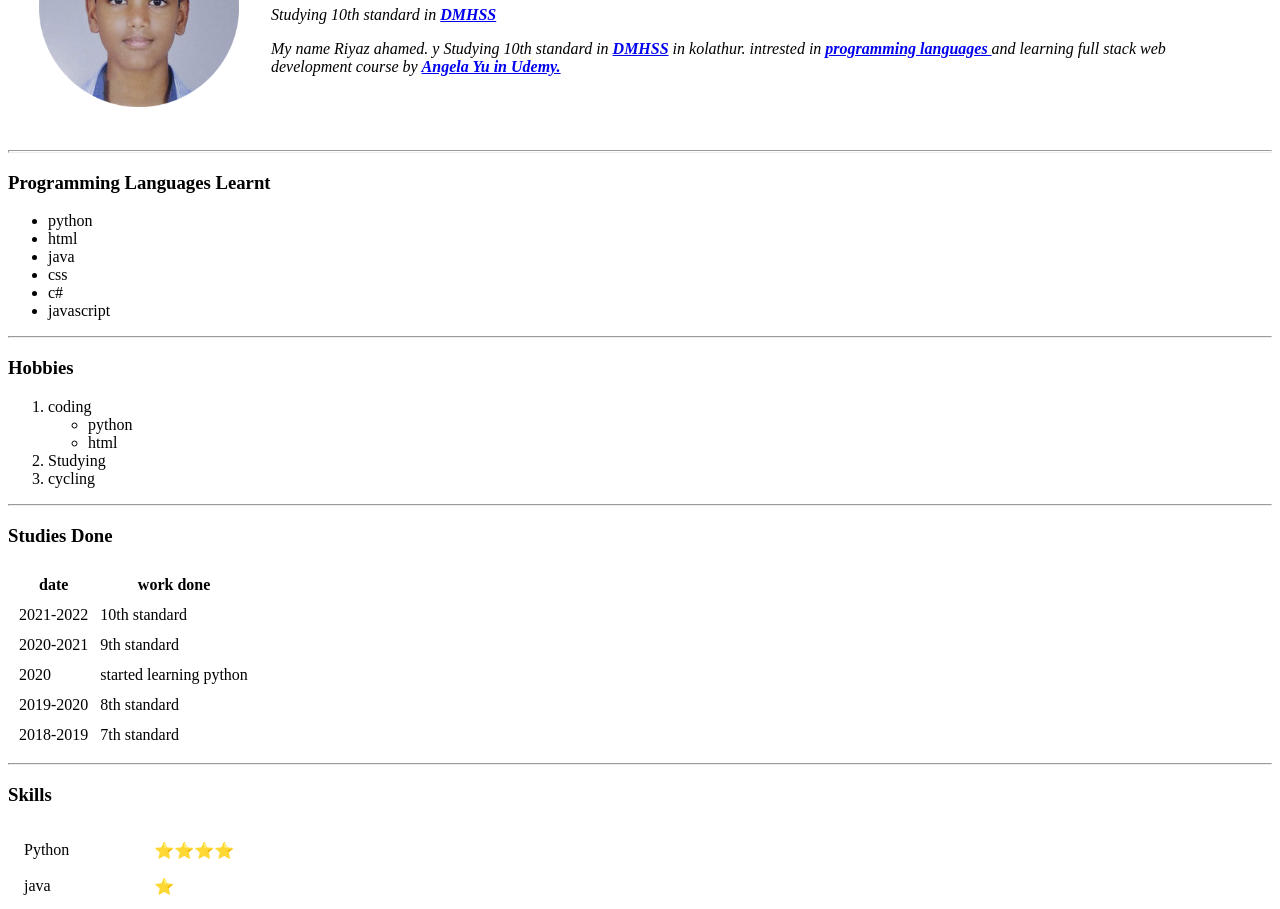
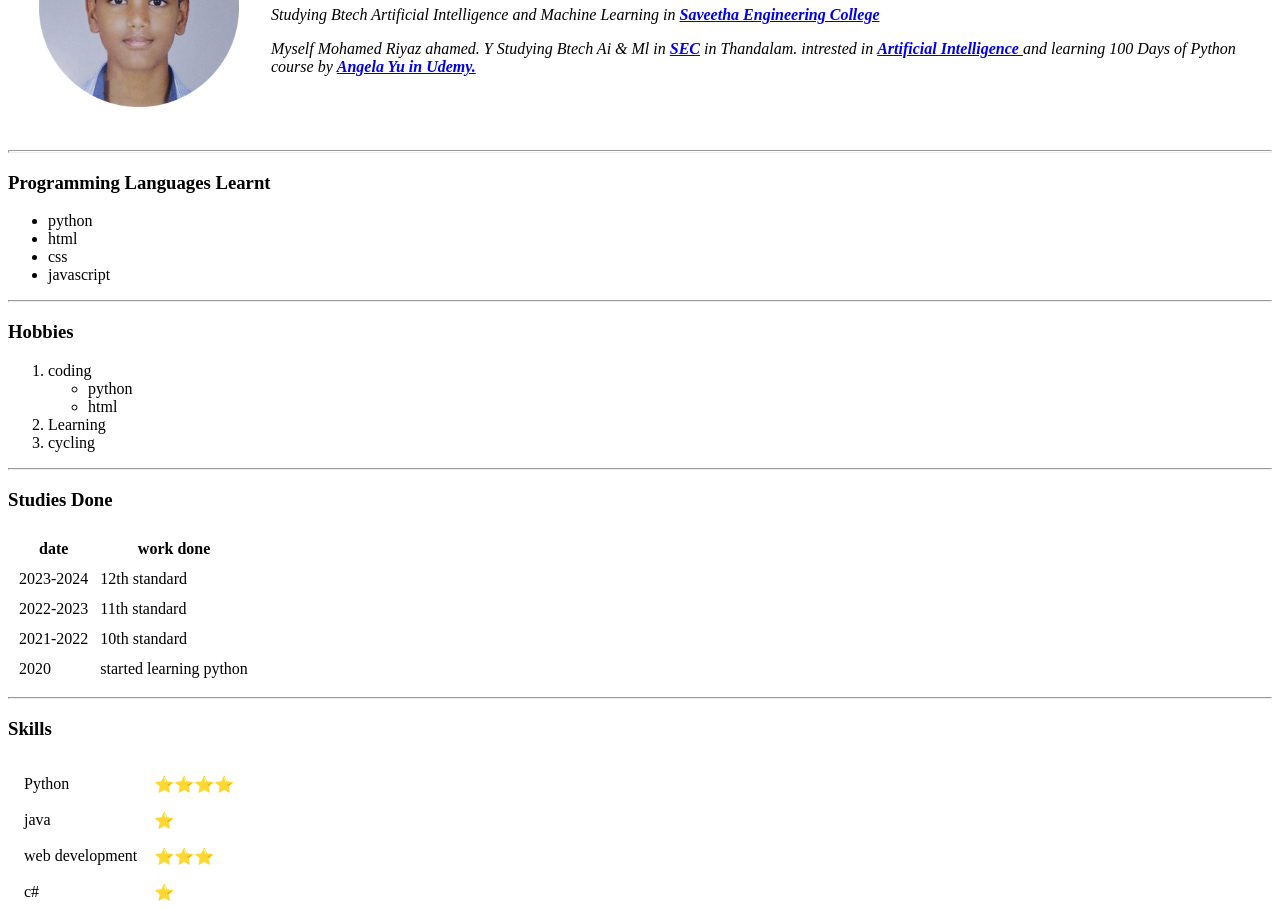
Before and after one commit to Darkknight1213/Personal-Website, a plain HTML site: page index.html in a window 1280 px wide. Shown: the part 132-1041 px from the top of the page. Drawn offline with Linux system fonts and the light colour scheme.

Commit message:
Update index.html

```diff
--- a/index.html
+++ b/index.html
@@ -10,24 +10,24 @@
       <tr>
         <td><img src="me.png" alt="riyazahamed" width="200" height="200"></td>
         <td>
-          <h1>Riyaz Ahamed. Y</h1>
+          <h1>Mohamed Riyaz Ahamed. Y</h1>
           <div>
             <!-- paragraph tag -->
             <p>
-              <em>Studying 10th standard in
-                <b><a href="http://www.dhanishschool.com/">DMHSS</a></b>
+              <em>Studying Btech Artificial Intelligence and Machine Learning in
+                <b><a href="https://www.saveetha.ac.in/">Saveetha Engineering College</a></b>
               </em>
             </p>
             <!-- paragraph tag -->
             <p>
               <em>
-              My name Riyaz ahamed. y Studying 10th standard in
-              <b><a href="http://www.dhanishschool.com/">DMHSS</a></b>
-              in kolathur.
-              intrested in <b> <a href="https://en.wikipedia.org/wiki/Programming_language"> programming languages
+              Myself Mohamed Riyaz ahamed. Y Studying Btech Ai & Ml in
+              <b><a href="https://www.saveetha.ac.in/">SEC</a></b>
+              in Thandalam.
+              intrested in <b> <a href="https://en.wikipedia.org/wiki/Artificial-Intelligence"> Artificial Intelligence
                 </a>
               </b>
-              and learning full stack web development course by
+              and learning 100 Days of Python course by
               <b>
                 <a href="https://www.udemy.com/user/4b4368a3-b5c8-4529-aa65-2056ec31f37e/">
                   Angela Yu in Udemy.
@@ -51,9 +51,7 @@
       <ul>
         <li>python</li>
         <li>html</li>
-        <li>java</li>
         <li>css</li>
-        <li>c#</li>
         <li>javascript</li>
       </ul>
     </div>
@@ -68,7 +66,7 @@
           <li>python</li>
           <li>html</li>
         </ul>
-        <li>Studying</li>
+        <li>Learning</li>
         <li>cycling</li>
       </ol>
     </div>
@@ -83,24 +81,20 @@
       </thead>
       <body>
         <tr>
+          <td>2023-2024</td>
+          <td>12th standard</td>
+        </tr>
+        <tr>
+          <td>2022-2023</td>
+          <td>11th standard</td>
+        </tr>
+        <tr>
           <td>2021-2022</td>
           <td>10th standard</td>
         </tr>
         <tr>
-          <td>2020-2021</td>
-          <td>9th standard</td>
-        </tr>
-        <tr>
           <td>2020</td>
           <td>started learning python</td>
-        </tr>
-        <tr>
-          <td>2019-2020</td>
-          <td>8th standard</td>
-        </tr>
-        <tr>
-          <td>2018-2019</td>
-          <td>7th standard</td>
         </tr>
       </body>
     </table>
@@ -119,11 +113,11 @@
       </tr>
       <tr>
         <td>web development</td>
-        <td>⭐⭐</td>
+        <td>⭐⭐⭐</td>
       </tr>
       <tr>
         <td>c#</td>
-        <td>⭐⭐</td>
+        <td>⭐</td>
       </tr>
     </table>
 
```
